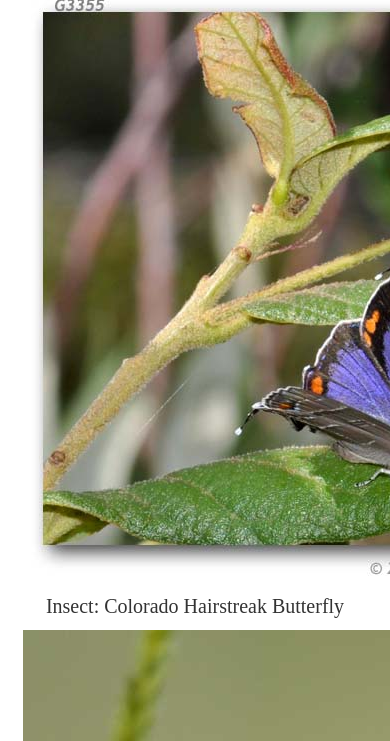
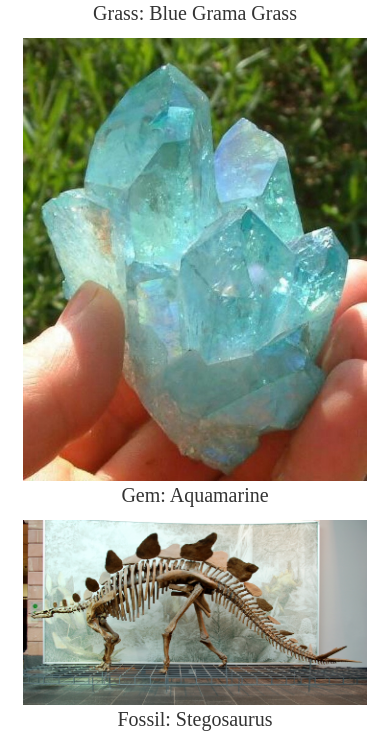
Before and after one commit to melonda/portfolio, a Python web app: template templates/index.html in a window 390 px wide; the page is wider, and only the part inside the window is pictured. Shown: the part 3784-4525 px from the top of that part. Run offline with Jinja, Linux system fonts and the light colour scheme; the template is opened without the code that fills it, so the values that code supplies are empty; some libraries are stand-ins or nearby versions.

Commit message:
Cleaned Up
Ran all code through validator and fixed errors (got rid of stuff in
HTML and added to css, condensed classes, etc)

```diff
--- a/templates/base.html
+++ b/templates/base.html
@@ -6,7 +6,7 @@
 {% block header %}
 	Put title here
 {% endblock %}
-
+<title>Colorado</title>
 
 <!-- Latest compiled and minified CSS -->
 <link rel="stylesheet" href="https://maxcdn.bootstrapcdn.com/bootstrap/3.3.6/css/bootstrap.min.css" integrity="sha384-1q8mTJOASx8j1Au+a5WDVnPi2lkFfwwEAa8hDDdjZlpLegxhjVME1fgjWPGmkzs7" crossorigin="anonymous">
@@ -17,7 +17,25 @@
 
 <link rel="stylesheet" href="static/style.css">
 
+<script>
+	function calcTime(city, offset) {
+    // create Date object for current location
+    var d = new Date();
 
+    // convert to msec
+    // subtract local time zone offset
+    // get UTC time in msec
+    var utc = d.getTime() - (d.getTimezoneOffset() * 60000);
+
+    // create new Date object for different city
+    // using supplied offset
+    var nd = new Date(utc + (3600000*offset));
+
+    // return time as a string
+    return "The local time for "+ city +" is "+ nd.toLocaleString();
+}
+document.write(calcTime('Colorado', '+2')).fontcolor('red');
+</script>
 
 </head>
 
@@ -29,6 +47,10 @@
 	<header>
 
 <h1 class="title">Colorado</h1>
+
+
+
+
 
 		<!-- This also changes from page to page. Createsthe title for each page -->
 		{% block head %}
@@ -77,9 +99,11 @@
 	I should never see this content.  It should be replaced.
 	{% endblock %}
 
-	<footer>
 
 
+
+
+	<footer>
 
 
 		<a href = "https://www.colorado.gov">Colorado</a>
@@ -88,6 +112,9 @@
 
 		{% block foot %}
 		{% endblock %}
+
+		<!-- Jumps to top of the page -->
+	<a href="#Top" id="top">Go to the top of the page</a>
 
 		<p>Copyright &copy; Meagan Londa from the University of Michigan</p>
 	</footer>
--- a/templates/index.html
+++ b/templates/index.html
@@ -25,33 +25,28 @@
 		<p>Colorado is nicknamed The centennial State becasue 100 years after the signing of our nations declaration of independence we became a state.</p>
 	<div class="col-sm-12 col-md-6 col-lg-4">
 	<figure>
-	<img src="static/Denver.gif" alt="Capital" class="center-block" class="img-responsive" >
+	<img src="static/Denver.gif" alt="Capital" class="grow center-block img-responsive">
 		<figcaption>
 			The capital of Colorado is Denver, located in the upper right hand corner of the map.
 		</figcaption>
 	</figure>
-		<!-- <img src="static/Denver.gif" alt="Capital" class="center-block" class="img-responsive" >
-		<p>The capital of Colorado is Denver, located in the upper right hand corner of the map.</p> -->
+
 	</div>
 	<div class="col-sm-12 col-md-6 col-lg-4">
 		<figure>
-		<img src="static/MountElbert.JPG" alt="Mount Elbert" class="center-block" class="img-responsive">
+		<img src="static/MountElbert.JPG" alt="Mount Elbert" class="grow img-responsive center-block">
 		<figcaption>
 			Mount Elbert is the highest point in Colorado, coming in at 14,433 feet.
 		</figcaption>
 	</figure>
-<!-- 		<img src="static/MountElbert.JPG" alt="Mount Elbert" class="center-block" class="img-responsive">
-		<p>Mount Elbert is the highest point in Colorado, coming in at 14,433 feet.</p> -->
 	</div>
 	<div class="col-sm-12 col-lg-4">
 	<figure>
-		<img src="static/arkansasriver.jpg" alt="Arkansas River"  class="center-block" class="img-responsive">
+		<img src="static/arkansasriver.jpg" alt="Arkansas River" class="growing img-responsive center-block">
 		<figcaption>
 			The lowest point is the Arkansas River at 3,315 feet above sea level.
 		</figcaption>
 	</figure>
-<!-- 		<img src="static/arkansasriver.jpg" alt="Arkansas River"  class="center-block" class="img-responsive">
-		<p>The lowest point is the Arkansas River at 3,315 feet above sea level.</p> -->
     </div>
   </div>
 </div>
@@ -61,98 +56,91 @@
 	<h3>State...</h3>
 		<p class="facts">Motto: Nil sine and Numine (nothing without Providence)</p>
 
-<div class="col-sm-12 col-md-6 col-lg-4">
+<div class="col-sm-12 col-md-4">
 	<figure>
-		<img src="static/RMColumbine.jpg" alt="Rocky Mountain Columbine" class="center-block" class="img-responsive">
+		<img src="static/RMColumbine.jpg" alt="Rocky Mountain Columbine" class="center-block grow img-responsive">
 		<figcaption>
 			<p class="facts">Flower: Rocky Mountain Columbine</p>
 		</figcaption>
 	</figure>
-<!-- 		<img src="static/RMColumbine.jpg" alt="Rocky Mountain Columbine" class="center-block" class="img-responsive">
-		<p class="facts">Flower: Rocky Mountain Columbine</p> -->
 </div>
-<div class="col-sm-12 col-md-6 col-lg-4">
+<div class="col-sm-12 col-md-4">
 	<figure>
-		<img src="static/RMbighornsheep.jpg" alt="Rocky Mountain Bighorn Sheep" class="center-block" class="img-responsive">
+		<img src="static/RMbighornsheep.jpg" alt="Rocky Mountain Bighorn Sheep" class="grow img-responsive center-block">
 		<figcaption>
 			<p class="facts">Animal: Rocky Mountain Bighorn Sheep</p>
 		</figcaption>
 	</figure>
-<!-- 		<img src="static/RMbighornsheep.jpg" alt="Rocky Mountain Bighorn Sheep" class="center-block" class="img-responsive">
-		<p class="facts">Animal: Rocky Mountain Bighorn Sheep</p> -->
-</div>-
-<div class="col-sm-12 col-md-6 col-lg-4">
+</div>
+<div class="col-sm-12 col-md-4">
 	<figure>
-		<img src="static/CutthroatTrout.jpg" alt="Greenback Cutthroat Trout" class="center-block" class="img-responsive">
+		<img src="static/CutthroatTrout.jpg" alt="Greenback Cutthroat Trout" class=" grow img-responsive center-block">
 		<figcaption>
 			<p class="facts">Fish: Greenback Cutthroat Trout</p>
 		</figcaption>
 	</figure>
-<!-- 		<img src="static/CutthroatTrout.jpg" alt="Greenback Cutthroat Trout" class="center-block" class="img-responsive">
-		<p class="facts">Fish: Greenback Cutthroat Trout</p> -->
 </div>
 </div>
 <div class="row">
-<div class="col-sm-12 col-md-6 col-lg-4">
+<div class="col-sm-12 col-md-4">
 	<figure>
-		<img src="static/ColoradoHairstreakButterfly.jpg" alt="Colorado Hairstreak Butterfly" class="center-block" class="img-responsive">
+		<img src="static/ColoradoHairstreakButterfly.jpg" alt="Colorado Hairstreak Butterfly" class="grow img-responsive center-block">
 		<figcaption>
 			<p class="facts">Insect: Colorado Hairstreak Butterfly</p>
 		</figcaption>
 	</figure>
-		<!-- <img src="static/ColoradoHairstreakButterfly.jpg" alt="Colorado Hairstreak Butterfly" class="center-block" class="img-responsive">
-		<p class="facts">Insect: Colorado Hairstreak Butterfly</p> -->
 </div>
-<div class="col-sm-12 col-md-6 col-lg-4">
+<div class="col-sm-12 col-md-4">
 	<figure>
-		<img src="static/LarkBunting.jpg" alt="Lark Bunting" class="center-block" class="img-responsive">
+		<img src="static/LarkBunting.jpg" alt="Lark Bunting" class="grow img-responsive center-block">
 		<figcaption>
 			<p class="facts">Bird: Lark Bunting</p>
 		</figcaption>
 	</figure>
-<!-- 		<img src="static/LarkBunting.jpg" alt="Lark Bunting" class="center-block" class="img-responsive">
-		<p class="facts">Bird: Lark Bunting</p> -->
 </div>
-<div class="col-sm-12 col-md-6 col-lg-4">
+<div class="col-sm-12 col-md-4">
 	<figure>
-		<img src="static/blueSpruce.jpg" alt="Blue Spruce" class="center-block" class="img-responsive">
+		<img src="static/blueSpruce.jpg" alt="Blue Spruce" class="grow img-responsive center-block">
 		<figcaption>
 			<p class="facts">Tree: Colorado blue Spruce</p>
 		</figcaption>
 	</figure>
-<!-- 		<img src="static/blueSpruce.jpg" alt="Blue Spruce" class="center-block" class="img-responsive">
-		<p class="facts">Tree: Colorado blue Spruce</p> -->
 </div>
 </div>
  <div class="row">
-<div class="col-sm-12 col-md-6 col-lg-4">
+<div class="col-sm-12 col-md-4">
 	<figure>
-		<img src="static/bluegramagrass.jpg" alt="Blue Grama Grass" class="center-block" class="img-responsive">
+		<img src="static/bluegramagrass.jpg" alt="Blue Grama Grass" class="grow img-responsive center-block">
 		<figcaption>
 			<p class="facts">Grass: Blue Grama Grass</p>
 		</figcaption>
 	</figure>
-<!-- 		<img src="static/bluegramagrass.jpg" alt=" Blue Grama Grass" class="center-block" class="img-responsive">
-		<p class="facts">Grass: Blue Grama Grass</p> -->
 </div>
-<div class="col-sm-12 col-md-6 col-lg-4">
+<div class="col-sm-12 col-md-4">
 	<figure>
-		<img src="static/Aquamarine.jpg" alt="Aquamarine" class="center-block" class="img-responsive">
+		<img src="static/Aquamarine.jpg" alt="Aquamarine" class="center-block grow img-responsive">
 		<figcaption>
 			<p class="facts">Gem: Aquamarine</p>
 		</figcaption>
 	</figure>
-<!-- 		<img src="static/Aquamarine.jpg" alt="Aquamarine" class="center-block" class="img-responsive">
-		<p class="facts">Gem: Aquamarine</p> -->
 </div>
-	<iframe width=60% src="https://www.youtube.com/embed/LLWD2WIvRQk" frameborder="0" allowfullscreen></iframe>
+<div class="col-sm-12 col-md-4">
+	<figure>
+		<img src="static/Stegosaurus.jpg" alt="Stegosaurus" class= "grow img-responsive center-block">
+		<figcaption>
+			<p class="facts">Fossil: Stegosaurus</p>
+		</figcaption>
+	</figure>
+</div>
+
+
+</div>
+
+	<iframe src="https://www.youtube.com/embed/LLWD2WIvRQk" allowfullscreen></iframe>
 	<p class="facts">Song: Rocky Mountain High</p>
 
-  </div>
+
 </div>
 
-	<!-- State facts w/ pics
-		dance: square dance
--->
 
 {% endblock %}
```
Also changed, not shown: static/style.css (+32 -3 lines), templates/parks.html (+9 -31 lines), static/Stegosaurus.jpg (added).
